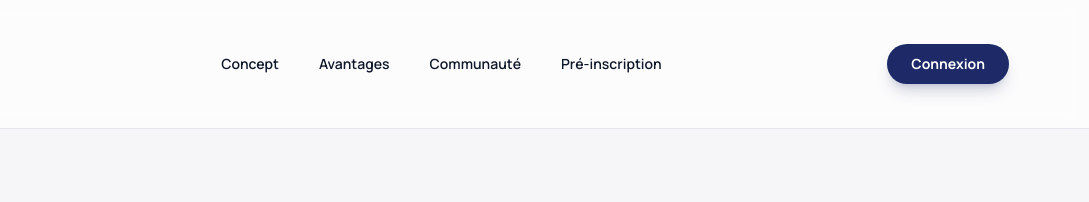
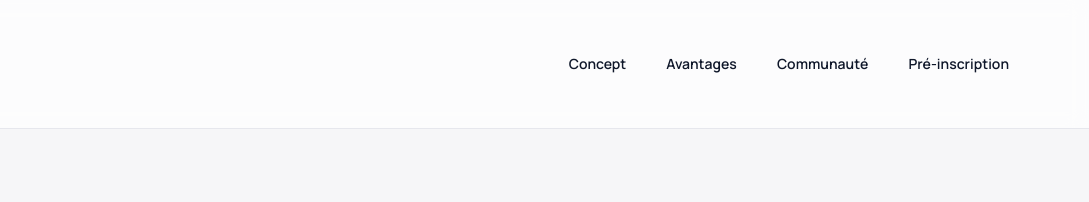
Before and after one commit to AdamMECHAKRA/edene-Landing-backend, a website: page index.html in a window 1280 px wide. Shown: the top 202 px of the page, 191-1280 px from the left. Drawn offline with nearby package versions, Linux system fonts and the light colour scheme.

Commit message:
Update index.html

```diff
--- a/index.html
+++ b/index.html
@@ -83,7 +83,7 @@
 <a class="text-sm font-semibold hover:text-primary transition-colors" href="#communaute">Communauté</a>
 <a class="text-sm font-semibold hover:text-primary transition-colors" href="#inscription">Pré-inscription</a>
 </nav>
-<button class="bg-primary text-white rounded-xl px-6 py-2.5 text-sm font-bold shadow-lg shadow-primary/20 hover:scale-105 transition-transform">Connexion</button>
+
 </header>
 
 <main class="flex-1">
```
